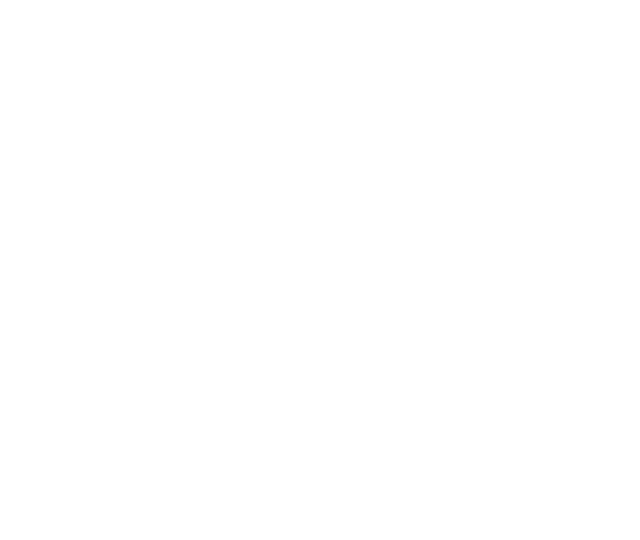
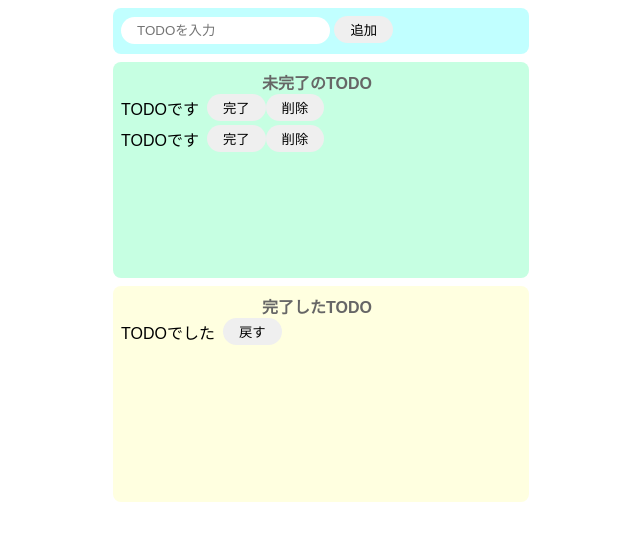
Before and after one commit to hiro8watanabe/todo-js-app, a website built with Parcel: page index.html in a window 1280 px wide. Shown: the whole page, without its empty margins (319-959 px from the left). Built offline with nearby package versions, Linux system fonts and the light colour scheme.

Commit message:
inputで取得

```diff
--- a/index.html
+++ b/index.html
@@ -1,16 +1,43 @@
 <!DOCTYPE html>
-<html>
+<html lang="ja">
+  <head>
+    <meta charset="UTF-8" />
+    <meta name="viewport" content="width=device-width, initial-scale=1.0" />
+    <meta http-equiv="X-UA-Compatible" content="ie=edge" />
+    <title>TODO.app</title>
+  </head>
 
-<head>
-	<title>Parcel Sandbox</title>
-	<meta charset="UTF-8" />
-</head>
-
-<body>
-	<div id="app"></div>
-
-	<script src="src/index.js">
-	</script>
-</body>
-
+  <body>
+    <div class="input-area">
+      <input id="js-add-txt" type="text" placeholder="TODOを入力" />
+      <button id="js-add-btn">追加</button>
+    </div>
+    <div class="incomplete-area">
+      <p class="title">未完了のTODO</p>
+      <ul>
+        <li class="flex-box">
+          <p>TODOです</p>
+          <button>完了</button>
+          <button>削除</button>
+        </li>
+        <li class="flex-box">
+          <p>TODOです</p>
+          <button>完了</button>
+          <button>削除</button>
+        </li>
+      </ul>
+    </div>
+    <div class="complete-area">
+      <p class="title">完了したTODO</p>
+      <ul>
+        <li>
+          <div class="flex-box">
+            <p>TODOでした</p>
+            <button>戻す</button>
+          </div>
+        </li>
+      </ul>
+    </div>
+    <script src="src/index.js"></script>
+  </body>
 </html>
--- a/src/index.js
+++ b/src/index.js
@@ -1 +1,21 @@
 import "./styles.css";
+
+const onClickAdd = () => {
+  //テキストボックスの値を取得し初期化する
+  const inputText = document.getElementById("js-add-txt").value;
+  document.getElementById("js-add-txt").value = "";
+
+  //li生成
+  const li = document.createElement("li");
+  li.className = "flex-box";
+  console.log(li);
+
+  //div生成
+  const p = document.createElement("p");
+  p.innerText = inputText;
+  console.log(p);
+};
+
+document
+  .getElementById("js-add-btn")
+  .addEventListener("click", () => onClickAdd());
--- a/src/styles.css
+++ b/src/styles.css
@@ -1,3 +1,73 @@
+* {
+  margin: 0;
+  padding: 0;
+  list-style: none;
+}
+
 body {
   font-family: sans-serif;
 }
+
+input {
+  border-radius: 16px;
+  border: none;
+  padding: 6px 16px;
+  outline: none;
+}
+
+button {
+  border-radius: 16px;
+  border: none;
+  padding: 4px 16px;
+  transition: 0.3s;
+}
+
+p {
+  margin-right: 8px;
+}
+
+button:hover {
+  background-color: #ff7fff;
+  color: #fff;
+  cursor: pointer;
+}
+
+.input-area {
+  background-color: #c1ffff;
+  width: 400px;
+  height: 30px;
+  padding: 8px;
+  margin: 8px auto;
+  border-radius: 8px;
+}
+
+.incomplete-area {
+  background-color: #c6ffe2;
+  width: 400px;
+  min-height: 200px;
+  padding: 8px;
+  margin: 8px auto;
+  border-radius: 8px;
+}
+
+.complete-area {
+  background-color: #ffffe0;
+  width: 400px;
+  min-height: 200px;
+  padding: 8px;
+  margin: 8px auto;
+  border-radius: 8px;
+}
+
+.title {
+  text-align: center;
+  margin-top: 0;
+  font-weight: bold;
+  color: #666;
+}
+
+.flex-box {
+  display: flex;
+  align-items: center;
+  margin-bottom: 4px;
+}
```
